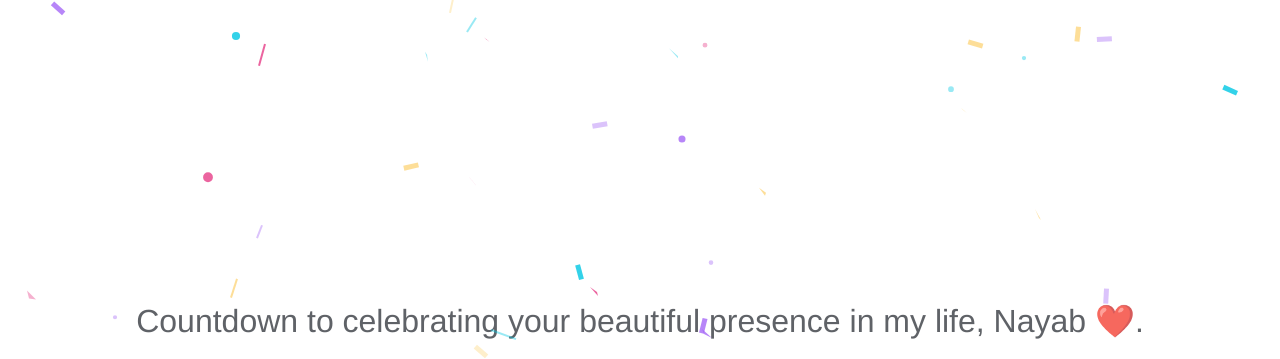
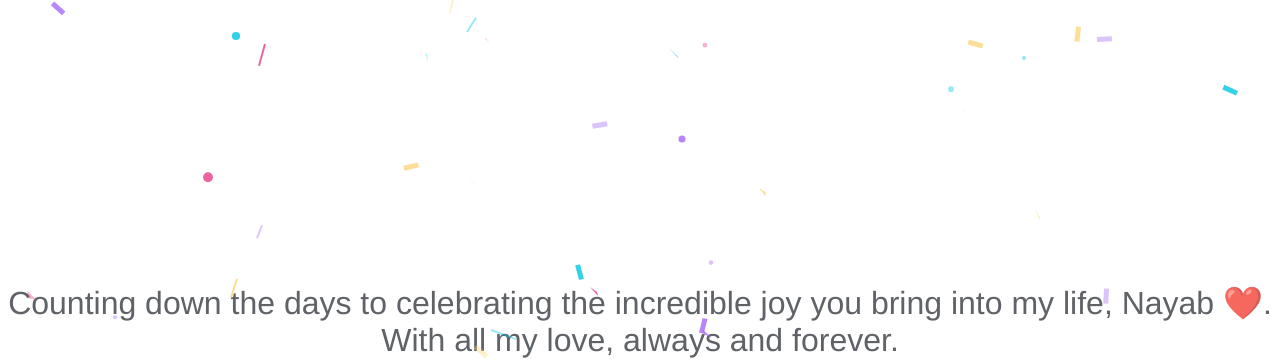
Before and after one commit to numan-iftikhar/birthday-countdown, a plain HTML site: page index.html in a window 1280 px wide. Shown: the top 359 px of the page. Drawn offline with Linux system fonts and the light colour scheme.

Commit message:
change heading

```diff
--- a/index.html
+++ b/index.html
@@ -15,7 +15,7 @@
   <canvas id=c></canvas>
   <canvas id="confetti"></canvas>
   <div class="container" id="count">
-    <h1 id="head">Countdown to celebrating your beautiful presence in my life, Nayab ❤️.</h1>
+    <h1 id="head">Counting down the days to celebrating the incredible joy you bring into my life, Nayab ❤️. With all my love, always and forever.</h1>
     <ul>
       <li><span id="day"></span>days</li>
       <li><span id="hour"></span>hours</li>
```
